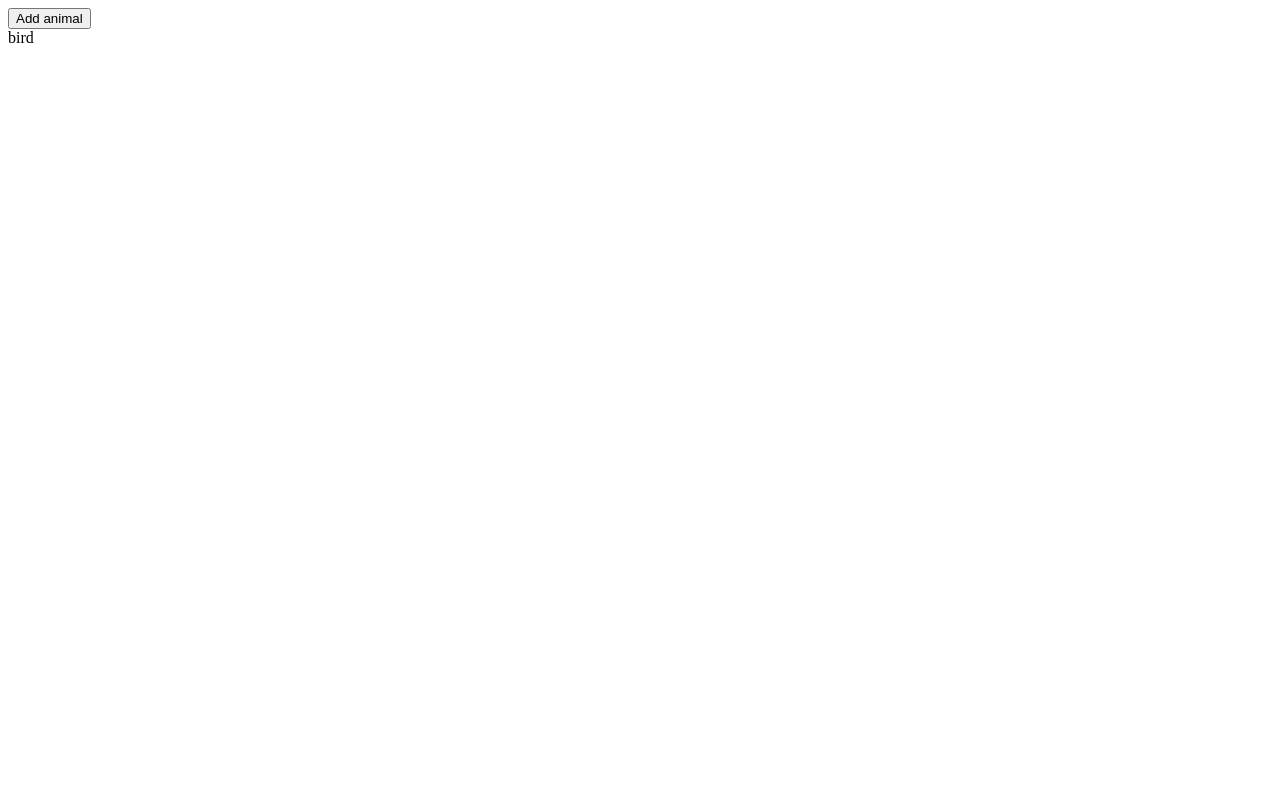
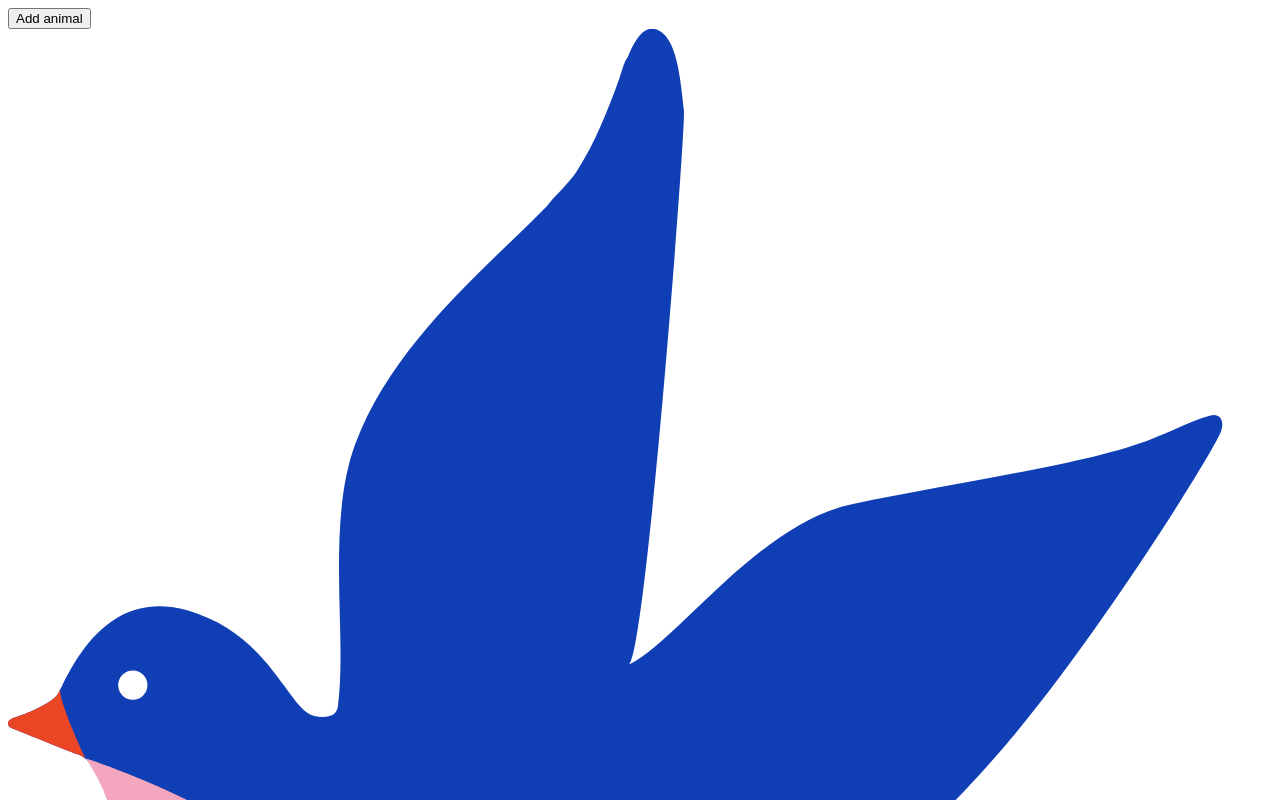
Before and after one commit to Rahulsaraf1578/animals, a React (Create React App) app: page / in a window 1280 px wide. Both pictures are taken after a click on the button "Add animal". Shown: the top 800 px of the page. Built offline with nearby package versions, Linux system fonts and the light colour scheme.

Commit message:
loading and showing svgs

```diff
--- a/src/AnimalShow.js
+++ b/src/AnimalShow.js
@@ -1,8 +1,26 @@
 import React from 'react'
+import bird from './images/bird.svg'
+import cat from './images/cat.svg'
+import cow from './images/cow.svg'
+import dog from './images/dog.svg'
+import gator from './images/gator.svg'
+import heart from './images/heart.svg'
+import horse from './images/horse.svg'
+
+const svgMap ={
+  bird,
+  cat,
+  cow,
+  dog,
+  gator ,
+  horse,
+}
 
 function AnimalShow({type}) {
   return (
-    <div>{type}</div>
+    <div>
+      <img src = {svgMap[type]} alt = "animal"/>
+    </div>
   )
 }
 
```
